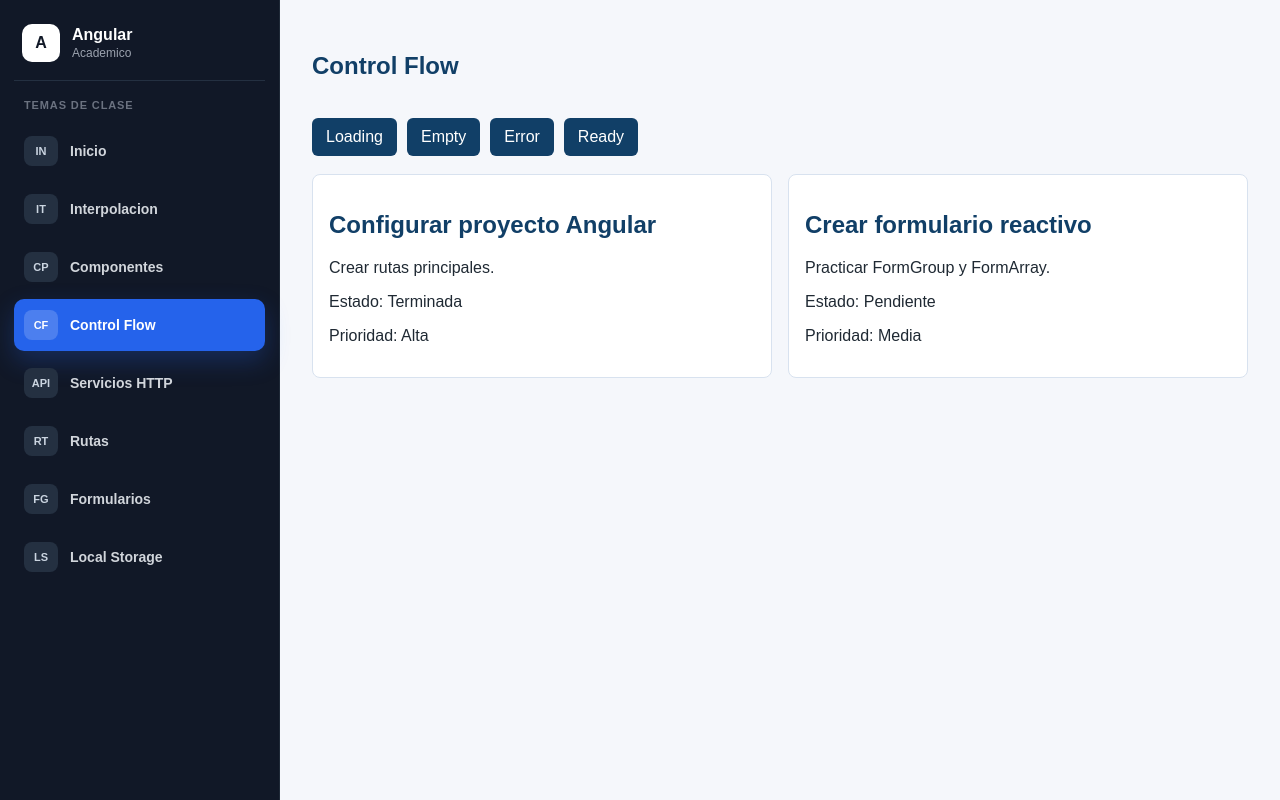
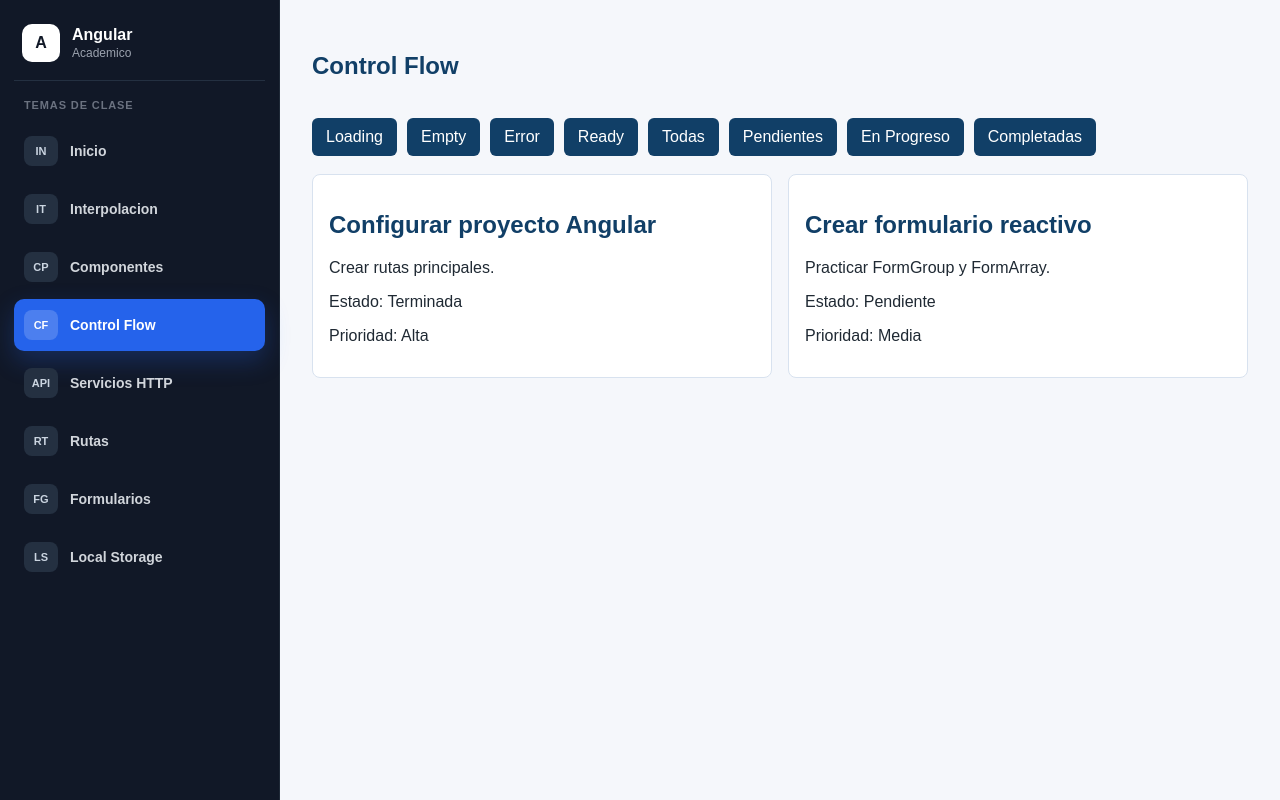
Before and after one commit to iaastudillo/ProyectoFinalAngular, an Angular app in the folder proyecto_final/: page /control-flow in a window 1280 px wide. Built offline with nearby package versions, Linux system fonts and the light colour scheme.

Commit message:
Se completa actividad 4

```diff
--- a/proyecto_final/src/app/features/control-flow/control-flow.page.html
+++ b/proyecto_final/src/app/features/control-flow/control-flow.page.html
@@ -15,6 +15,8 @@
   Resultado esperado:
   El usuario puede simular carga, vacio, error y datos listos.
 -->
+
+<!--Desarrollo actividad 4 -->
 <section class="section">
   <h1>Control Flow</h1>
 
@@ -23,6 +25,12 @@
     <button type="button" (click)="setState('empty')">Empty</button>
     <button type="button" (click)="setState('error')">Error</button>
     <button type="button" (click)="setState('ready')">Ready</button>
+    @if (state() === 'ready') {
+      <button type="button" (click)="setFilter('all')">Todas</button>
+      <button type="button" (click)="setFilter('pending')">Pendientes</button>
+      <button type="button" (click)="setFilter('in_progress')">En Progreso</button>
+      <button type="button" (click)="setFilter('done')">Completadas</button>
+    }
   </div>
 
   @if (state() === 'loading') {
@@ -30,10 +38,13 @@
   } @else if (state() === 'empty') {
     <p>No hay tareas para mostrar.</p>
   } @else if (state() === 'error') {
-    <p class="error">Ocurrio un error simulado.</p>
+    <p class="error">Ocurrió un error simulado.</p>
+  } @else {
+    @if (filteredTasks().length === 0) {
+      <p>No existen tareas con ese estado.</p>
     } @else {
       <div class="grid">
-      @for (task of tasks(); track task.id) {
+        @for (task of filteredTasks(); track task.id) {
           <article class="card">
             <h2>{{ task.title }}</h2>
             <p>{{ task.summary }}</p>
@@ -43,4 +54,5 @@
         }
       </div>
     }
+  }
 </section>
--- a/proyecto_final/src/app/features/control-flow/control-flow.page.ts
+++ b/proyecto_final/src/app/features/control-flow/control-flow.page.ts
@@ -1,7 +1,9 @@
-import { Component, signal } from '@angular/core';
+import { Component, signal, computed } from '@angular/core';
 import { TaskView } from '../../models/task.model';
 
 type DemoState = 'loading' | 'empty' | 'error' | 'ready';
+//Desarrollo actividad 4
+type TaskStatusFilter = 'all' | 'pending' | 'in_progress' | 'done';
 
 @Component({
   selector: 'app-control-flow-page',
@@ -58,4 +60,20 @@
   setState(state: DemoState): void {
     this.state.set(state);
   }
+
+  readonly selectedFilter = signal<TaskStatusFilter>('all');
+
+  setFilter(filter: TaskStatusFilter): void {
+    this.selectedFilter.set(filter);
+  }
+
+  readonly filteredTasks = computed(() => {
+    const filter = this.selectedFilter();
+    const tasks = this.tasks();
+
+    if (filter === 'all') {
+      return tasks;
+    }
+    return tasks.filter((task) => task.status === filter);
+  });
 }
```
Lines whose indentation alone changed are shown as unchanged.
